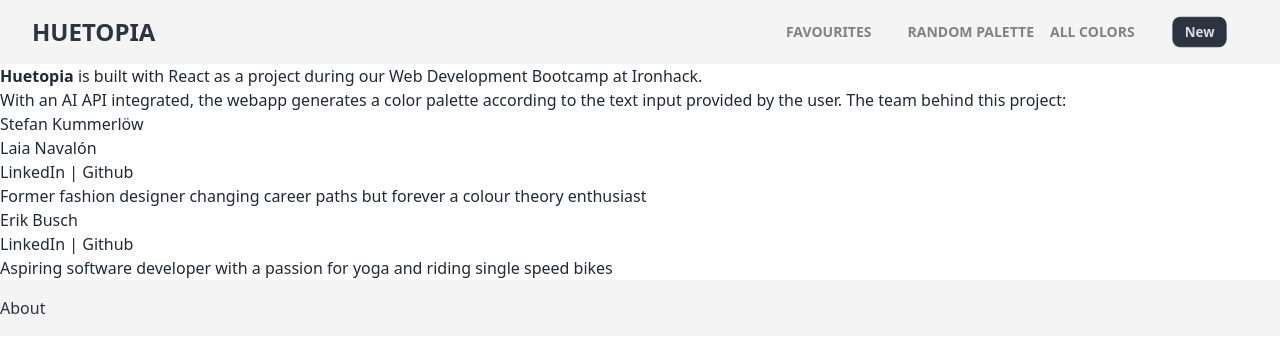
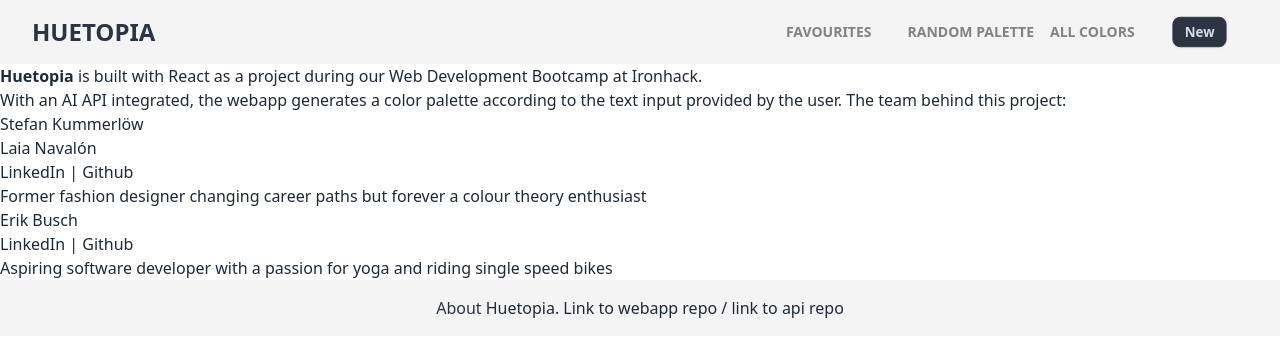
Before and after one commit to Huetopia/Huetopia, a React (Vite) app: page /about in a window 1280 px wide. Shown: the top 356 px of the page. Built offline with nearby package versions, Linux system fonts and the light colour scheme; the HTML template or start-up script is replaced by a standard one.

Commit message:
Style footer

```diff
--- a/src/components/Footer.jsx
+++ b/src/components/Footer.jsx
@@ -2,10 +2,14 @@
 
 export const Footer = () => {
   return (
-    <div className="w-full bg-bggrey py-4">
-      <Link className="text-neutral hover:black" to="/about">
-        About
-      </Link>
+    <div className="bg-bggrey py-4">
+      <div className="max-w-7xl mx-auto px-4 sm:px-6 lg:px-8 flex justify-center">
+        <p>
+          <Link className="text-neutral hover:black" to="/about">
+            About
+          </Link> Huetopia. Link to webapp repo / link to api repo
+        </p>
+      </div>
     </div>
   );
 };
```
